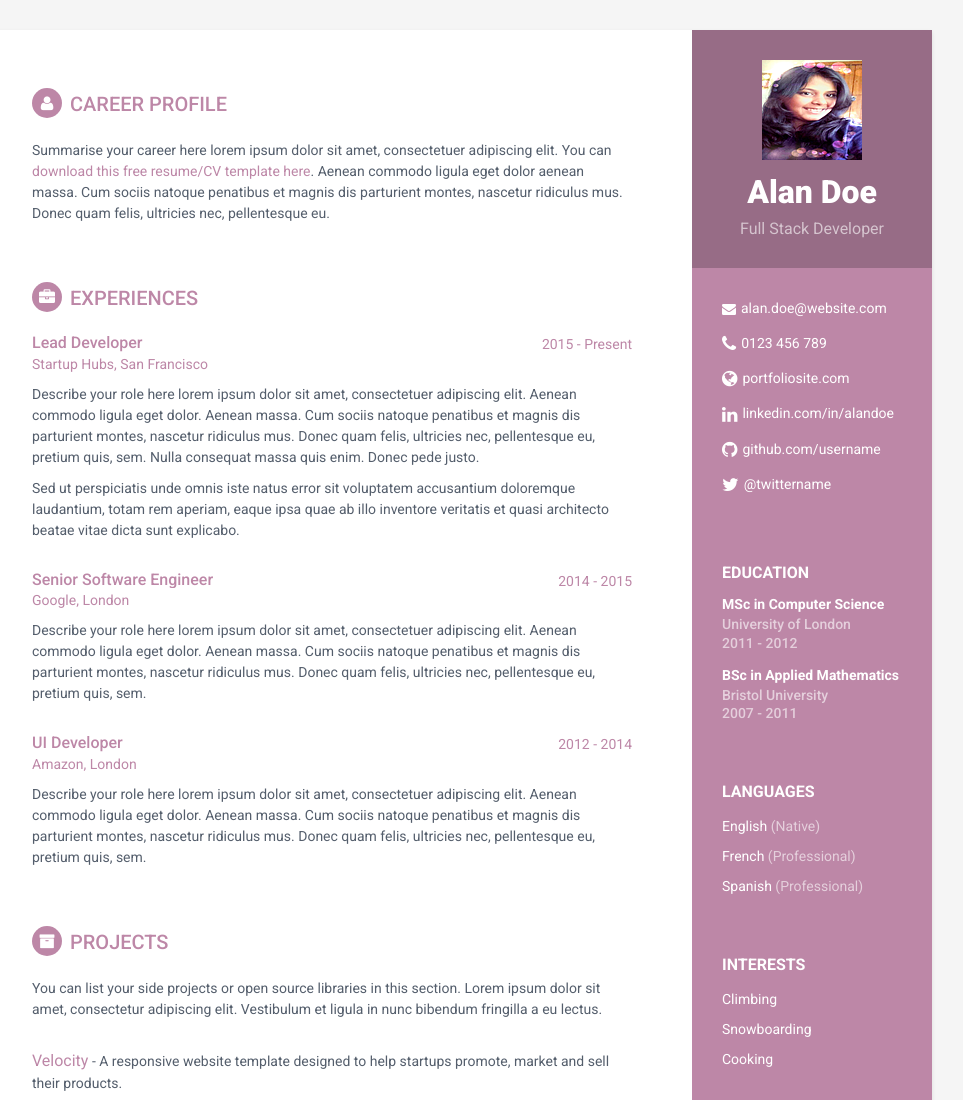
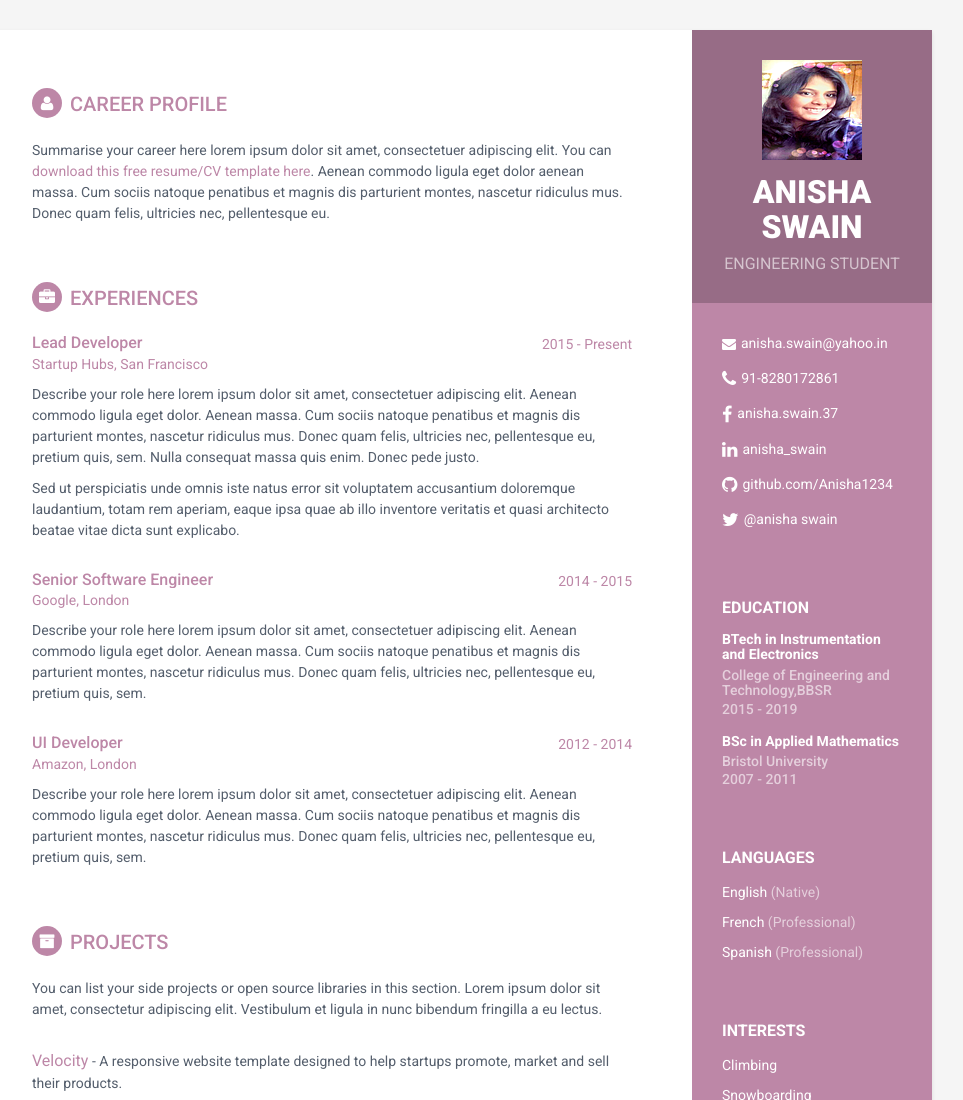
Before and after one commit to Anisha1234/mywebsite, a plain HTML site: page orbit-v1.0/index.html in a window 1280 px wide. Shown: the top 1100 px of the page, without its empty margins (188-1151 px from the left). Drawn offline with Linux system fonts and the light colour scheme.

Commit message:
initial commit

```diff
--- a/css/landing-page.css
+++ b/css/landing-page.css
@@ -28,6 +28,7 @@ h6 {
 .lead {
     font-size: 18px;
     font-weight: 400;
+    line-height: 0.7px;
 }
 
 .intro-header {
--- a/orbit-v1.0/index.html
+++ b/orbit-v1.0/index.html
@@ -3,7 +3,7 @@
 <!--[if IE 9]> <html lang="en" class="ie9"> <![endif]-->
 <!--[if !IE]><!--> <html lang="en"> <!--<![endif]-->
 <head>
-    <title>Responsive Resume/CV Template for Developers</title>
+    <title>My Resume</title>
     <!-- Meta -->
     <meta charset="utf-8">
     <meta http-equiv="X-UA-Compatible" content="IE=edge">
@@ -31,26 +31,26 @@
         <div class="sidebar-wrapper">
             <div class="profile-container">
                 <img class="profile" src="./assets/images/mee.png" alt="me" border-radius="50%">
-                <h1 class="name">Alan Doe</h1>
-                <h3 class="tagline">Full Stack Developer</h3>
+                <h1 class="name">ANISHA SWAIN</h1>
+                <h3 class="tagline">ENGINEERING STUDENT</h3>
             </div><!--//profile-container-->
 
             <div class="contact-container container-block">
                 <ul class="list-unstyled contact-list">
-                    <li class="email"><i class="fa fa-envelope"></i><a href="mailto: yourname@email.com">alan.doe@website.com</a></li>
-                    <li class="phone"><i class="fa fa-phone"></i><a href="tel:0123 456 789">0123 456 789</a></li>
-                    <li class="website"><i class="fa fa-globe"></i><a href="http://themes.3rdwavemedia.com/website-templates/free-responsive-website-template-for-developers/" target="_blank">portfoliosite.com</a></li>
-                    <li class="linkedin"><i class="fa fa-linkedin"></i><a href="#" target="_blank">linkedin.com/in/alandoe</a></li>
-                    <li class="github"><i class="fa fa-github"></i><a href="#" target="_blank">github.com/username</a></li>
-                    <li class="twitter"><i class="fa fa-twitter"></i><a href="https://twitter.com/3rdwave_themes" target="_blank">@twittername</a></li>
+                    <li class="email"><i class="fa fa-envelope"></i><a href="mailto:anisha.swain@yahoo.in">anisha.swain@yahoo.in</a></li>
+                    <li class="phone"><i class="fa fa-phone"></i><a href="tel:91-8280172861">91-8280172861</a></li>
+                    <li class="website"><i class="fa fa-facebook"></i><a href="https://www.facebook.com/anisha.swain.37" target="_blank">anisha.swain.37</a></li>
+                    <li class="linkedin"><i class="fa fa-linkedin"></i><a href=""https://www.linkedin.com/in/anisha-swain-17071611a?trk=nav_responsive_tab_profile"" target="_blank">anisha_swain</a></li>
+                    <li class="github"><i class="fa fa-github"></i><a href="https://github.com/Anisha1234" target="_blank">github.com/Anisha1234</a></li>
+                    <li class="twitter"><i class="fa fa-twitter"></i><a href="https://twitter.com/anishaswain?s=09" target="_blank">@anisha swain</a></li>
                 </ul>
             </div><!--//contact-container-->
             <div class="education-container container-block">
                 <h2 class="container-block-title">Education</h2>
                 <div class="item">
-                    <h4 class="degree">MSc in Computer Science</h4>
-                    <h5 class="meta">University of London</h5>
-                    <div class="time">2011 - 2012</div>
+                    <h4 class="degree">BTech in Instrumentation and Electronics</h4>
+                    <h5 class="meta">College of Engineering and Technology,BBSR</h5>
+                    <div class="time">2015 - 2019</div>
                 </div><!--//item-->
                 <div class="item">
                     <h4 class="degree">BSc in Applied Mathematics</h4>
```
Also changed, not shown: index.html (+9 -2 lines), css/bootstrap.min.css.
